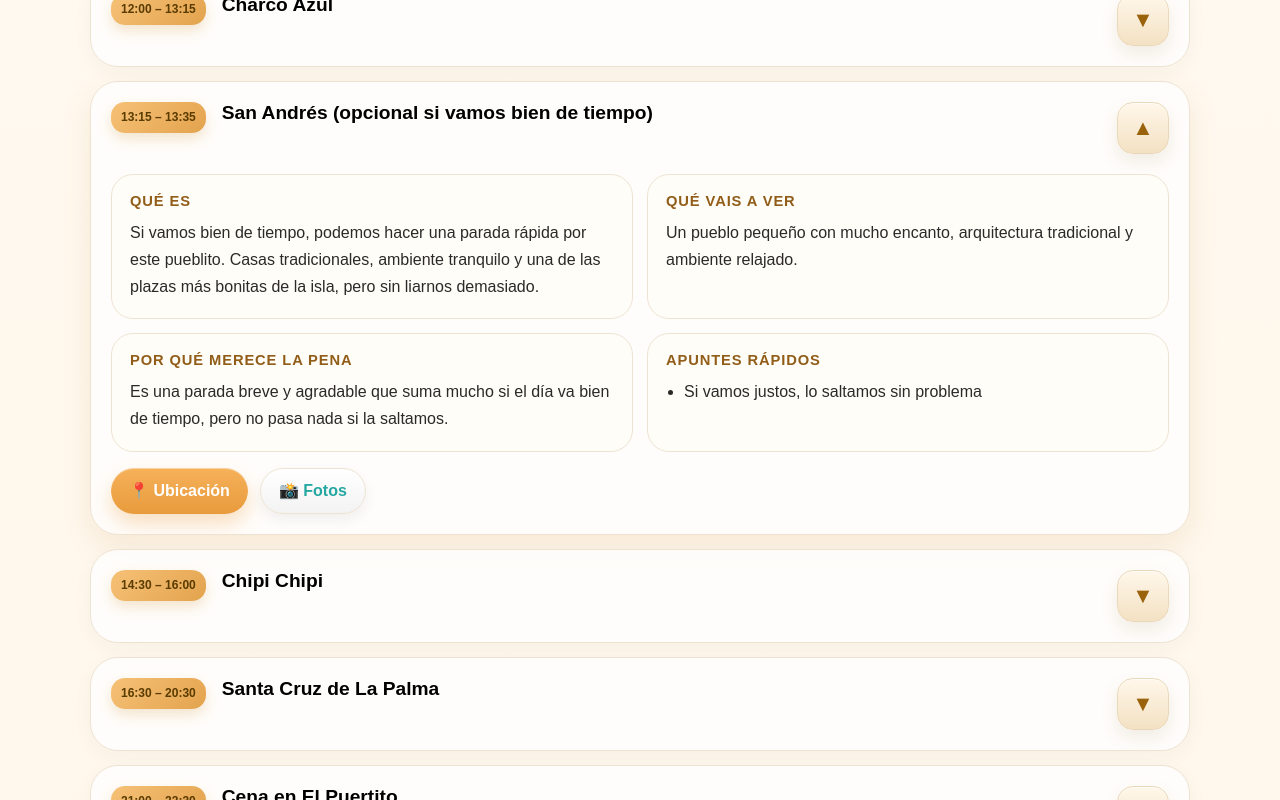
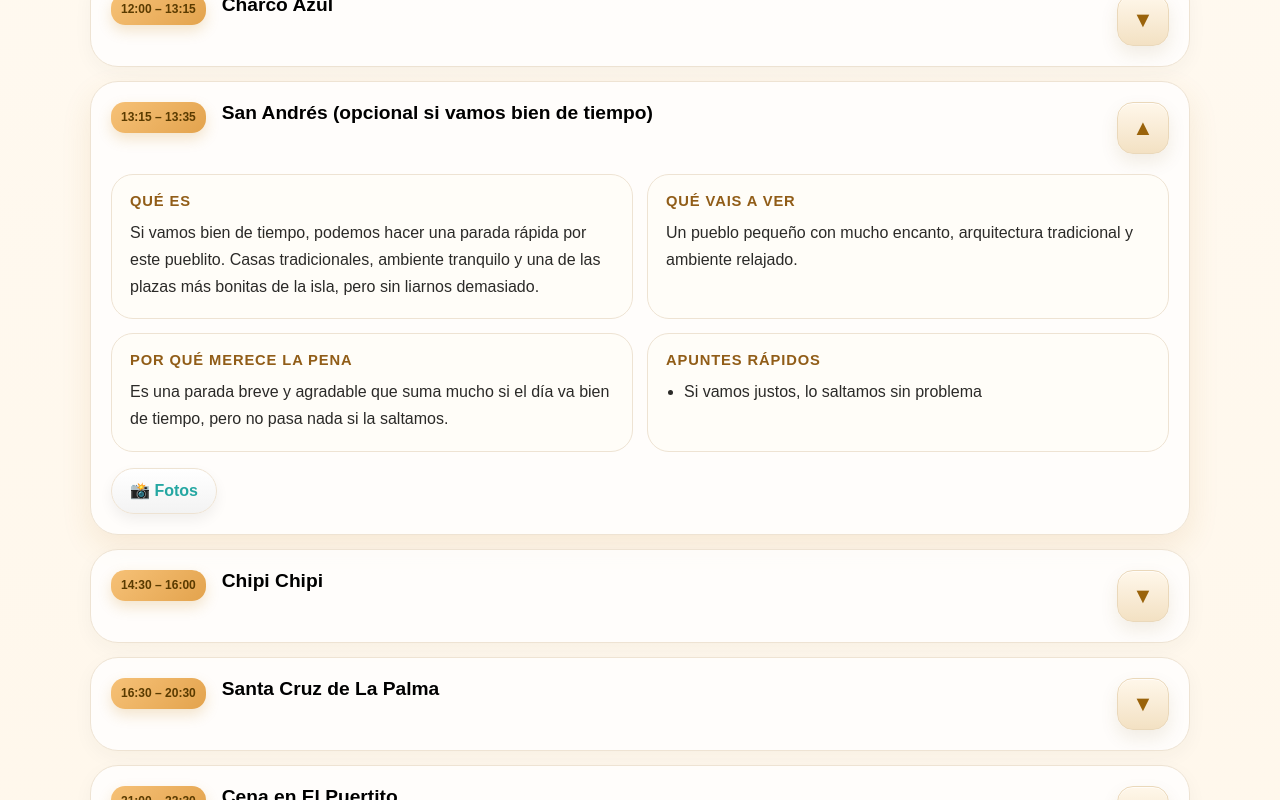
Before and after one commit to aniram115-commits/Viaje-La-Palma, a Next.js app: page / in a window 1280 px wide. Both pictures are taken after a click on the button 640 px from the left and 826 px from the top of the page. Shown: the part 699-1499 px from the top of the page. Built offline with nearby package versions, Linux system fonts and the light colour scheme.

Commit message:
Add files via upload

```diff
--- a/app/page.tsx
+++ b/app/page.tsx
@@ -134,10 +134,17 @@ if (element) {
                   </div>
 
                   <div className="actions">
-<a href={stop.maps} target="_blank">
-  📍 Ubicación
-</a>
-<a href={stop.photos} target="_blank" className="secondary">
+<a
+  href={
+    stop.photos ||
+    `https://www.google.com/search?tbm=isch&q=${encodeURIComponent(
+      stop.name + " La Palma"
+    )}`
+  }
+  target="_blank"
+  rel="noopener noreferrer"
+  className="secondary"
+>
   📸 Fotos
 </a>
                   </div>
```
